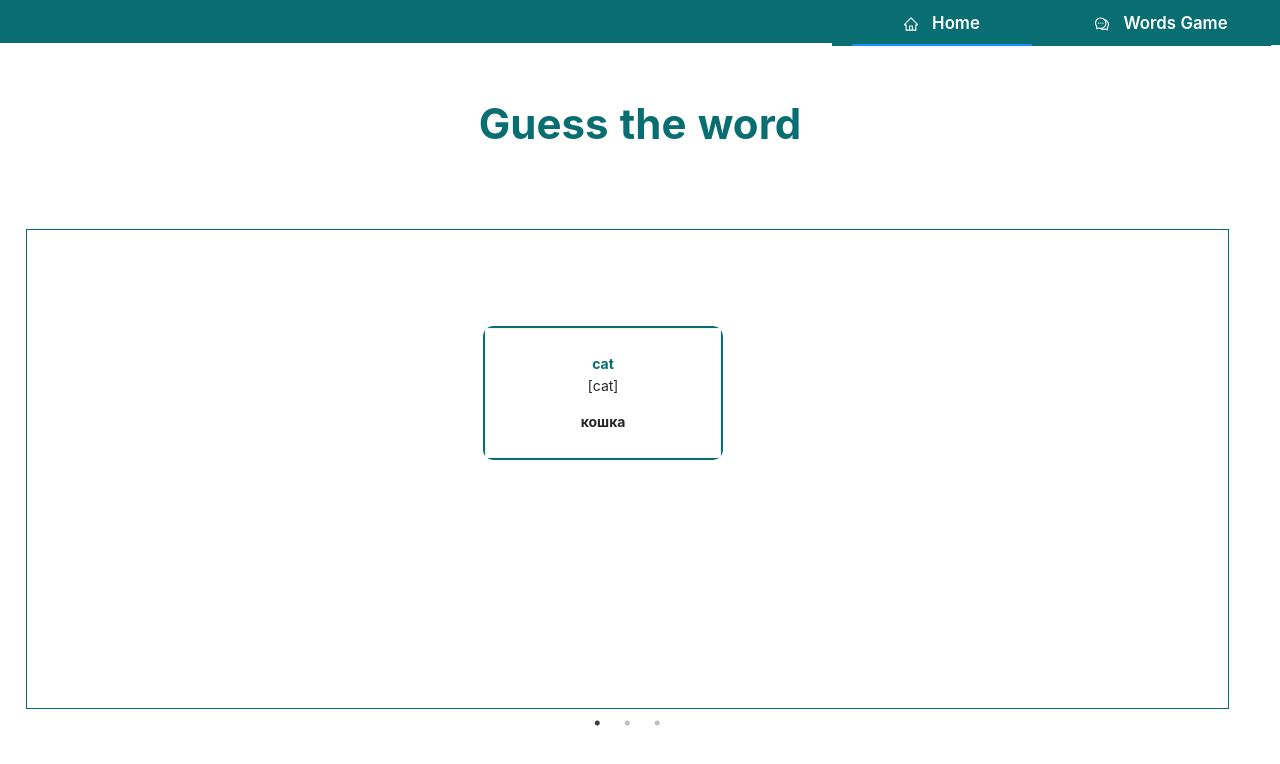
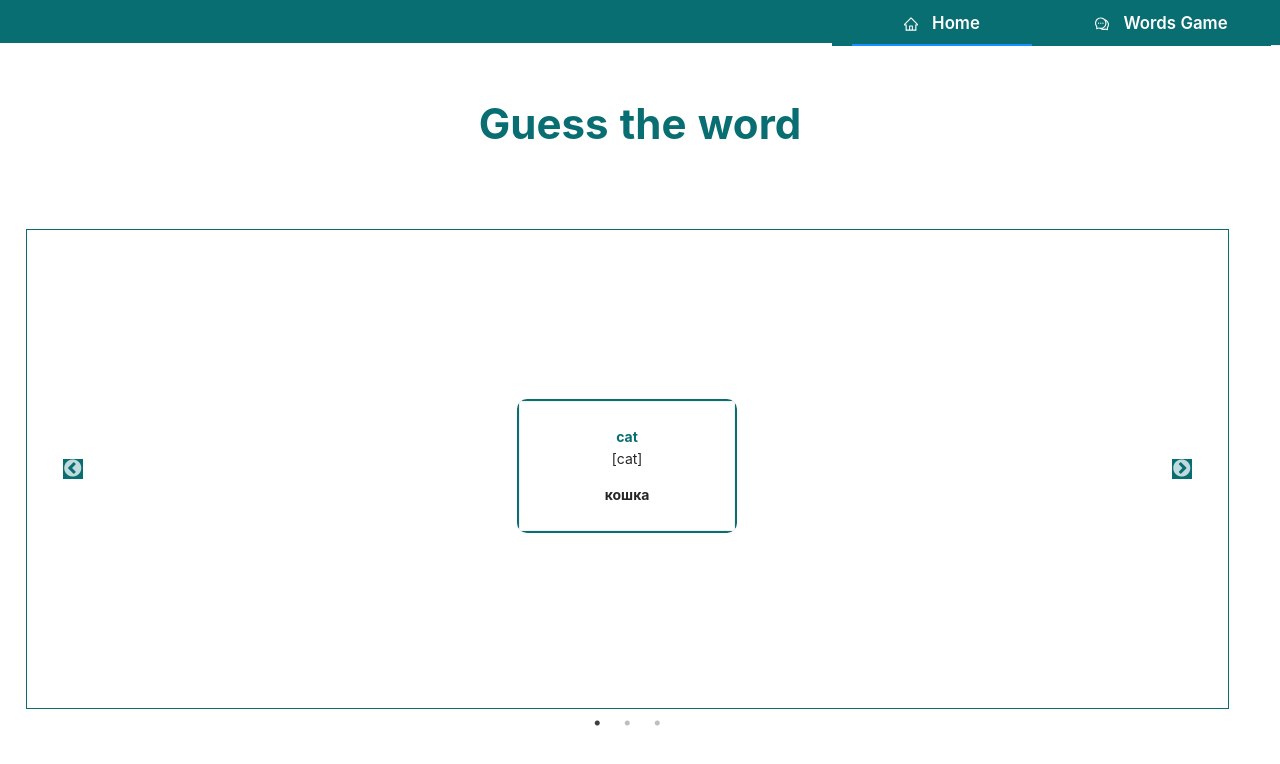
Before and after one commit to rossi23891/frontend, a React (Create React App) app in the folder school/language-app/: page /game in a window 1280 px wide. Both pictures are taken after a click on the button "Check". Shown: the top 764 px of the page. Built offline with nearby package versions, Linux system fonts and the light colour scheme.

Commit message:
fix styles

```diff
--- a/school/language-app/src/assets/components/CardsCaroussel.jsx
+++ b/school/language-app/src/assets/components/CardsCaroussel.jsx
@@ -1,5 +1,4 @@
 import LangCard from './LangCard';
-import { LeftOutlined, RightOutlined } from '@ant-design/icons';
 import 'slick-carousel/slick/slick.css';
 import 'slick-carousel/slick/slick-theme.css';
 import '../styles/caroussel.css'
@@ -29,6 +28,28 @@ const originData = [
     },
 ];
 
+function SampleNextArrow(props) {
+    const { className, style, onClick } = props;
+    return (
+        <div
+            className={className}
+            style={{ ...style, display: "block", background: 'rgb(8, 110, 114)' }}
+            onClick={onClick}
+        />
+    );
+}
+
+function SamplePrevArrow(props) {
+    const { className, style, onClick } = props;
+    return (
+        <div
+            className={className}
+            style={{ ...style, display: "block", background: 'rgb(8, 110, 114)' }}
+            onClick={onClick}
+        />
+    );
+}
+
 export default function CardsCaroussel() {
 
     const settings = {
@@ -38,13 +59,14 @@ export default function CardsCaroussel() {
         slidesToShow: 1,
         slidesToScroll: 1,
         arrows: true,
-        prevArrow: <LeftOutlined />,
-        nextArrow: <RightOutlined />
+        centerMode: true,
+        prevArrow: <SamplePrevArrow />,
+        nextArrow: <SampleNextArrow />
     };
     return (
         <div className='caroussel'>
-            <h2 style={{ marginTop: '6vh', color: 'rgb(8, 110, 114)', fontWeight: 'bold', fontSize: '3em' }}> Guess the word</h2>
-            <Slider {...settings} style={{ height: '60vh', border: '1px solid rgb(8, 110, 114)', marginTop: '9vh', width: '94vw', marginLeft: '2vw' }}>
+            <h2 className='title'> Guess the word</h2>
+            <Slider {...settings} className='customSlider'>
                 {originData.map((word, i) => (
                     <LangCard
                         key={i}
--- a/school/language-app/src/assets/components/LangCard.jsx
+++ b/school/language-app/src/assets/components/LangCard.jsx
@@ -13,15 +13,11 @@ function LangCard(props) {
     return (
         <div className="LangCard">
             <Card>
-                <div className="EnglishText" style={{ color: 'rgb(8, 110, 114)', fontWeight: 'bold' }}>{english}</div>
+                <div className="EnglishText">{english}</div>
                 <div className="Transription">{transcription}</div>
                 <p></p>
-                {transcriptionVisible ? <div className="RussianText" style={{ fontWeight: 'bold' }}>{russian}</div>
-                    : <button className="CardButton" style={{
-                        backgroundColor: 'rgb(227, 229, 230)',
-                        color: 'rgb(8, 110, 114)', fontWeight: 'bold', borderRadius: '5px', border: '2px solid rgb(8, 110, 114)'
-                    }}
-                        onClick={handleChange}>Check</button>}
+                {transcriptionVisible ? <div className="RussianText">{russian}</div>
+                    : <button className="CardButton" onClick={handleChange}>Check</button>}
             </Card>
         </div>
     );
--- a/school/language-app/src/assets/styles/caroussel.css
+++ b/school/language-app/src/assets/styles/caroussel.css
@@ -9,3 +9,21 @@
     z-index: 1;
     color: rgb(8, 110, 114);
 }
+
+.title {
+    margin-top: 6vh;
+    color: rgb(8, 110, 114);
+    font-weight: bold;
+    font-size: 3em;
+}
+
+.customSlider {
+    height: 60vh;
+    border: 1px solid rgb(8, 110, 114);
+    margin-top: 9vh;
+    width: 94vw;
+    margin-left: 2vw;
+    display: flex;
+    justify-content: center;
+    align-items: center;
+}
--- a/school/language-app/src/assets/styles/lang_card.css
+++ b/school/language-app/src/assets/styles/lang_card.css
@@ -1,9 +1,25 @@
 .LangCard {
     border: 2px solid rgb(8, 110, 114);
     width: 20%;
-    margin-top: 8%;
-    margin-left: 38%;
+    margin-left: 40%;
     border-radius: 10px;
     text-align: center;
     background-color: rgb(227, 229, 230);
 }
+
+.EnglishText {
+    color: rgb(8, 110, 114);
+    font-weight: bold;
+}
+
+.RussianText {
+    font-weight: bold;
+}
+
+.CardButton {
+    background-color: rgb(227, 229, 230);
+    color: rgb(8, 110, 114);
+    font-weight: bold;
+    border-radius: 5px;
+    border: 2px solid rgb(8, 110, 114);
+}
```
